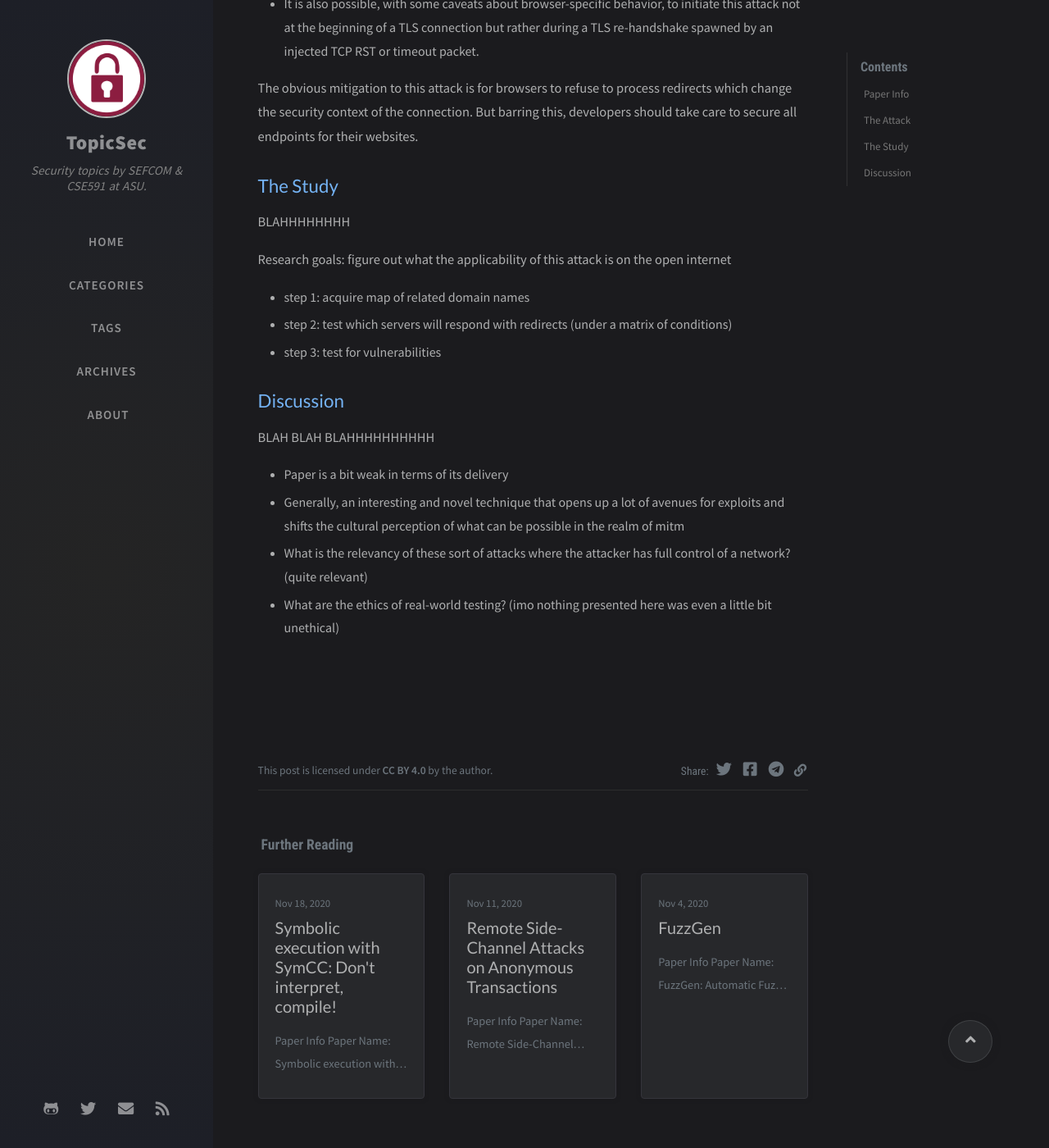
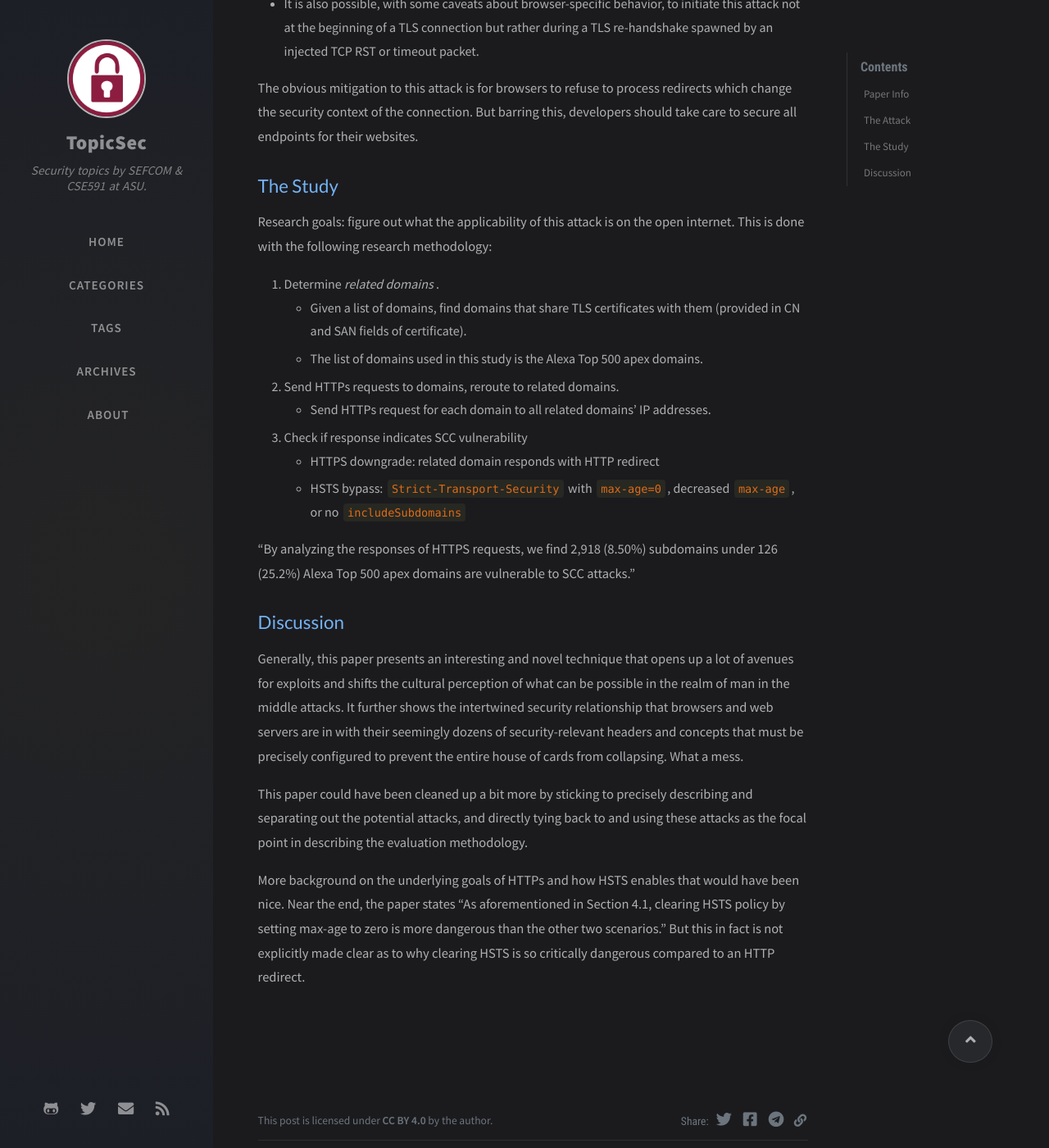
Before and after one commit to TopicSec/topicsec.github.io, a Jekyll site: the page built from _posts/2020-12-02-scc.md, in a window 1280 px wide and 1400 px high, scrolled down 1883 px. Shown: the whole window at 82% size. Built offline with Jekyll 4.4.1, drawn with Linux system fonts in a browser that asks for light colours; nearby versions of some CDN libraries; comment, search, counter and statistics services are not loaded.

Commit message:
Update the study and discussion

```diff
--- a/_posts/2020-12-02-scc.md
+++ b/_posts/2020-12-02-scc.md
@@ -46,18 +46,28 @@ But barring this, developers should take care to secure all endpoints for their
 
 ## The Study
 
-BLAHHHHHHHH
+Research goals: figure out what the applicability of this attack is on the open internet.
+This is done with the following research methodology:
 
-Research goals: figure out what the applicability of this attack is on the open internet
-- step 1: acquire map of related domain names
-- step 2: test which servers will respond with redirects (under a matrix of conditions)
-- step 3: test for vulnerabilities
+1. Determine *related domains*.
+   - Given a list of domains, find domains that share TLS certificates with them (provided in CN and SAN fields of certificate).
+   - The list of domains used in this study is the Alexa Top 500 apex domains.
+2. Send HTTPs requests to domains, reroute to related domains.
+   - Send HTTPs request for each domain to all related domains' IP addresses.
+3. Check if response indicates SCC vulnerability
+   - HTTPS downgrade: related domain responds with HTTP redirect
+   - HSTS bypass: `Strict-Transport-Security` with `max-age=0`, decreased `max-age`, or no `includeSubdomains`
+
+"By analyzing the responses of HTTPS requests, we find 2,918 (8.50%) subdomains under 126 (25.2%) Alexa Top 500 apex domains are vulnerable to SCC attacks."
 
 ## Discussion
 
-BLAH BLAH BLAHHHHHHHHHH
+Generally, this paper presents an interesting and novel technique that opens up a lot of avenues for exploits and shifts the cultural perception of what can be possible in the realm of man in the middle attacks.
+It further shows the intertwined security relationship that browsers and web servers are in with their seemingly dozens of security-relevant headers and concepts that must be precisely configured to prevent the entire house of cards from collapsing.
+What a mess.
 
-- Paper is a bit weak in terms of its delivery
-- Generally, an interesting and novel technique that opens up a lot of avenues for exploits and shifts the cultural perception of what can be possible in the realm of mitm
-- What is the relevancy of these sort of attacks where the attacker has full control of a network? (quite relevant)
-- What are the ethics of real-world testing? (imo nothing presented here was even a little bit unethical)
+This paper could have been cleaned up a bit more by sticking to precisely describing and separating out the potential attacks, and directly tying back to and using these attacks as the focal point in describing the evaluation methodology.
+
+More background on the underlying goals of HTTPs and how HSTS enables that would have been nice.
+Near the end, the paper states "As aforementioned in Section 4.1, clearing HSTS policy by setting max-age to zero is more dangerous than the other two scenarios."
+But this in fact is not explicitly made clear as to why clearing HSTS is so critically dangerous compared to an HTTP redirect.
```
